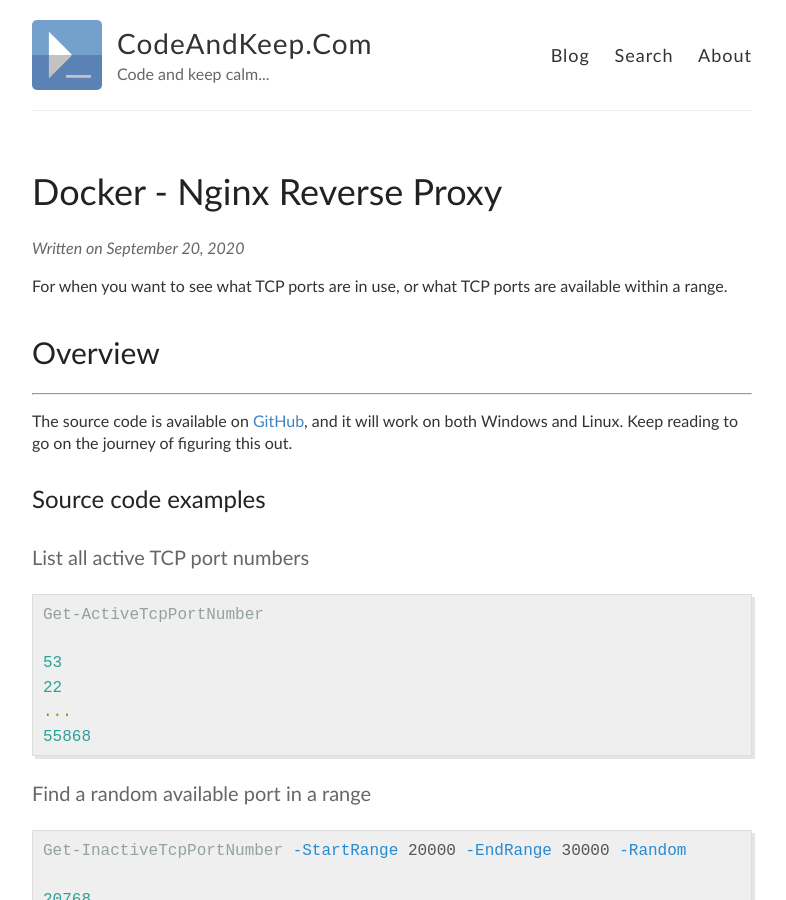
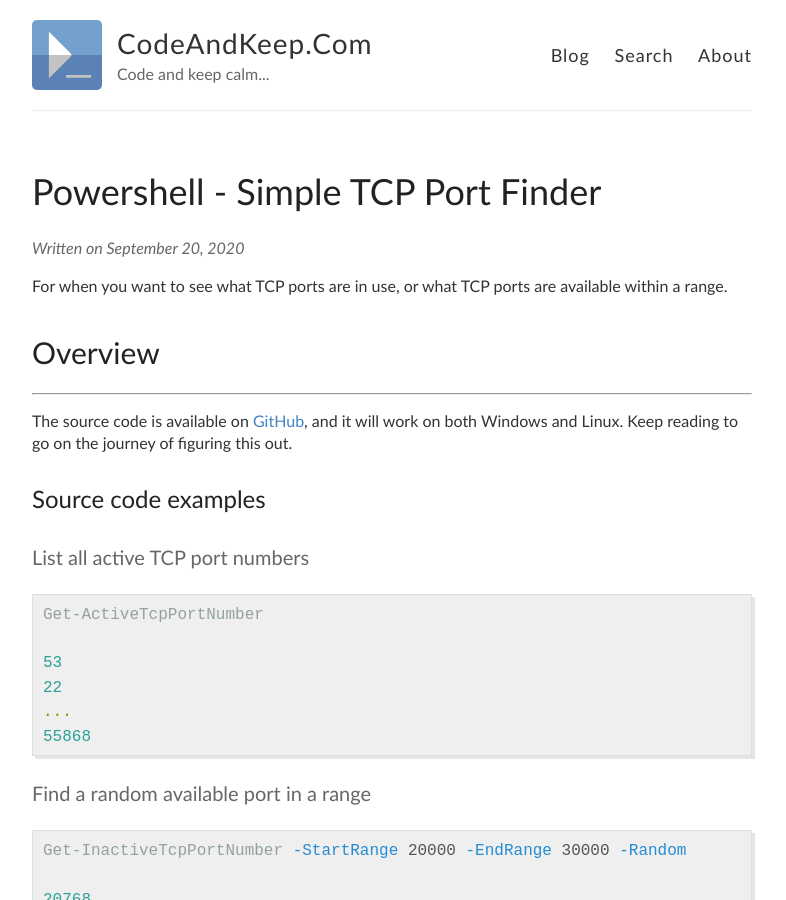
Before and after one commit to briansworth/dev, a Jekyll site: the page built from _posts/2020-9-20-PowerShell-Tcp-Port-Finder.md, in a window 1280 px wide and 900 px high. Shown: the whole window, without its empty margins (248-1034 px from the left). Built offline with Jekyll 4.4.1, drawn with Linux system fonts in a browser that asks for light colours.

Commit message:
Change title of post

```diff
--- a/_posts/2020-9-20-PowerShell-Tcp-Port-Finder.md
+++ b/_posts/2020-9-20-PowerShell-Tcp-Port-Finder.md
@@ -1,6 +1,6 @@
 ---
 layout: post
-title: Docker - Nginx Reverse Proxy
+title: Powershell - Simple TCP Port Finder
 description: Simple TCP port finder for PowerShell.
 ---
 
```
